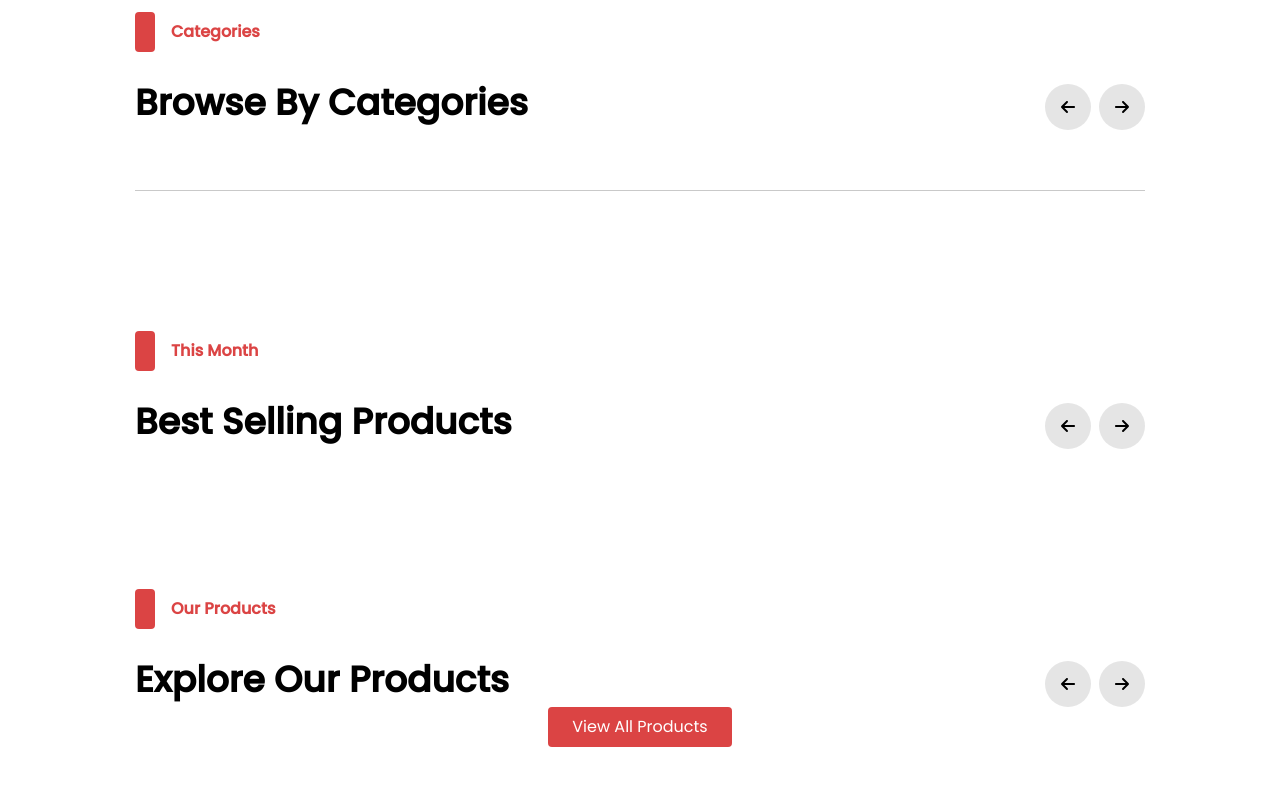
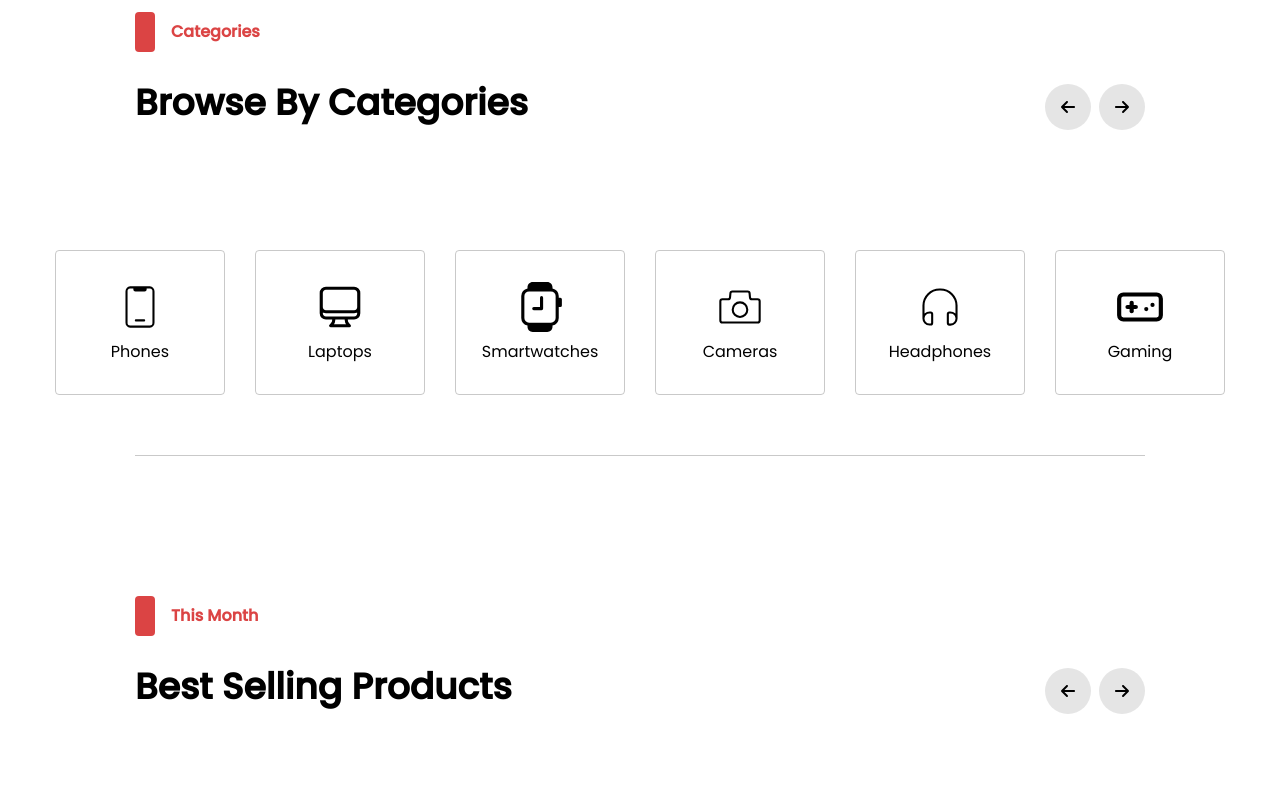
Before and after one commit to aryal31/Ecommerce-, a React (Vite) app: page / in a window 1280 px wide. Shown: the part 1360-2160 px from the top of the page. Built offline with nearby package versions, Linux system fonts and the light colour scheme.

Commit message:
added browse by category

```diff
--- a/src/components/Browsebycategory.jsx
+++ b/src/components/Browsebycategory.jsx
@@ -2,6 +2,13 @@ import React from "react";
 import Heading from "./Heading";
 import Arrow from "./Arrow";
 import Wrapper from "./Wrapper";
+import { CiMobile3 } from "react-icons/ci";
+import { HiOutlineComputerDesktop } from "react-icons/hi2";
+import { BsSmartwatch } from "react-icons/bs";
+import { CiCamera } from "react-icons/ci";
+import { CiHeadphones } from "react-icons/ci";
+import { LuGamepad } from "react-icons/lu";
+import Categoryitemsdesign from "./Categoryitemsdesign";
 
 const Browsebycategory = () => {
   return (
@@ -11,8 +18,22 @@ const Browsebycategory = () => {
           <Heading date="categories" title="Browse By Categories" />
           <Arrow />
         </div>
-        <div className="flex">
-
+        <div className="flex justify-center items-center mt-[60px] gap-[30px]">
+          <Categoryitemsdesign device="phones" IconComponent={CiMobile3} />
+          <Categoryitemsdesign
+            device="laptops"
+            IconComponent={HiOutlineComputerDesktop}
+          />
+          <Categoryitemsdesign
+            device="smartwatches"
+            IconComponent={BsSmartwatch}
+          />
+          <Categoryitemsdesign device="cameras" IconComponent={CiCamera} />
+          <Categoryitemsdesign
+            device="headphones"
+            IconComponent={CiHeadphones}
+          />
+          <Categoryitemsdesign device="gaming" IconComponent={LuGamepad} />
         </div>
       </Wrapper>
     </>
--- /dev/null
+++ b/src/components/Categoryitemsdesign.jsx
@@ -0,0 +1,22 @@
+import React from "react";
+import Heading from "./Heading";
+import Arrow from "./Arrow";
+import Wrapper from "./Wrapper";
+import { CiMobile3 } from "react-icons/ci";
+import { HiOutlineComputerDesktop } from "react-icons/hi2";
+import { BsSmartwatch } from "react-icons/bs";
+import { CiCamera } from "react-icons/ci";
+import { CiHeadphones } from "react-icons/ci";
+import { LuGamepad } from "react-icons/lu";
+
+const Categoryitemsdesign = ({device,IconComponent}) => {
+  return (
+    <>
+        <div className="flex justify-center items-center mt-[60px]">
+        <div className="border-[#b3b3b3b3] border h-[145px] w-[170px] justify-center items-center flex flex-col rounded-[4px] hover:text-white hover:bg-[#db4444] hover:rounded-[4px]"><IconComponent className="text-[50px]" /><p className="capitalize mt-2 text-[16px] ">{device}</p></div>
+    </div>
+    </>
+  );
+};
+
+export default Categoryitemsdesign;
--- a/src/components/Top.jsx
+++ b/src/components/Top.jsx
@@ -3,16 +3,29 @@ import { SlArrowDown } from "react-icons/sl";
 
 
 const Top = () => {
-  const [isdropdownopen , setisdropdownopen] = useState('');
+  const [isdropdownopen , setisdropdownopen] = useState(false);
 
   const toggledropdownopen=()=> {
-    return
+    setisdropdownopen(!isdropdownopen);
   }
 
   return (
     <div className="bg-black h-8 text-white text-sm pt-1 flex items-center justify-between px-[30px] lg:px-[135px]">
       <div className="text-center flex-1">Summer Sale For All Swim Suits And Free Express Delivery - OFF 50%!
-      <a className="font-bold pl-[10px] underline ">shopNow</a></div> <div>English </div> <SlArrowDown onClick={()=>toggledropdownopen()} className="ml-[8px] text-[16px]"/>
+      <a className="font-bold pl-[10px] underline ">shopNow</a></div> <div>English </div> <SlArrowDown onClick={()=>toggledropdownopen()} className="ml-[8px] text-[16px] cursor-pointer"/>
+        {
+          isdropdownopen &&(
+            <div className=" absolute top-[30px] right-[127px] bg-black h-auto w-[95px] text-center pr-2">
+              <ul>
+                <li className="px-4 py-2 cursor-pointer hover:bg-gray-700">English</li>
+                <li className="px-4 py-2 cursor-pointer hover:bg-gray-700">Spanish</li>
+                <li className="px-4 py-2 cursor-pointer hover:bg-gray-700">French</li>
+                <li className="px-4 py-2 cursor-pointer hover:bg-gray-700">German</li>
+                <li className="px-4 py-2 cursor-pointer hover:bg-gray-700">Chinese</li>
+              </ul>
+            </div>
+          )
+        }
     </div>
   );
 };
```
